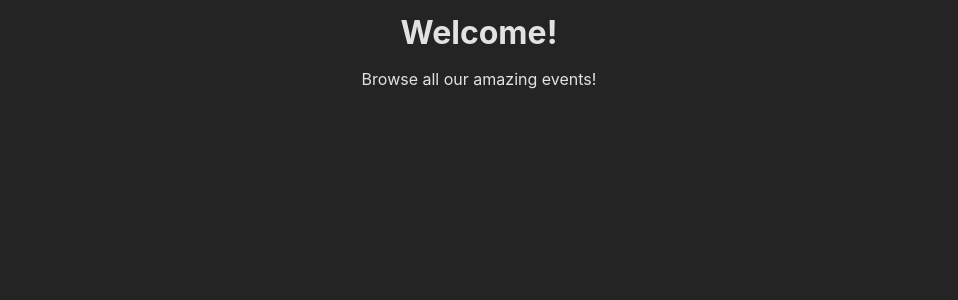
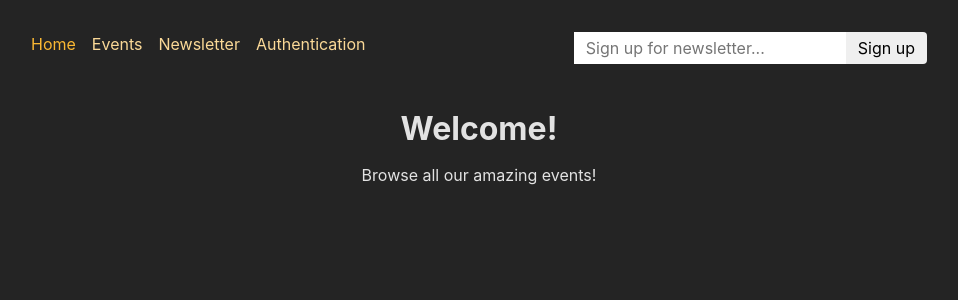
Before and after one commit to Lycanthrope8/React-Router-Practice-Event-Management, a React (Create React App) app in the folder frontend/: page / in a window 1280 px wide. Shown: the top 300 px of the page, without its empty margins (161-1119 px from the left). Built offline with nearby package versions, Linux system fonts and the light colour scheme.

Commit message:
Enable MainNavigation component in Root.js

```diff
--- a/frontend/src/pages/Root.js
+++ b/frontend/src/pages/Root.js
@@ -6,7 +6,7 @@ const Root = () => {
 
   return (
     <>
-      {/* <MainNavigation /> */}
+      <MainNavigation />
       <main>
         {navigate.state==='loading' &&<p>Loading....</p>}
         <Outlet />
```
